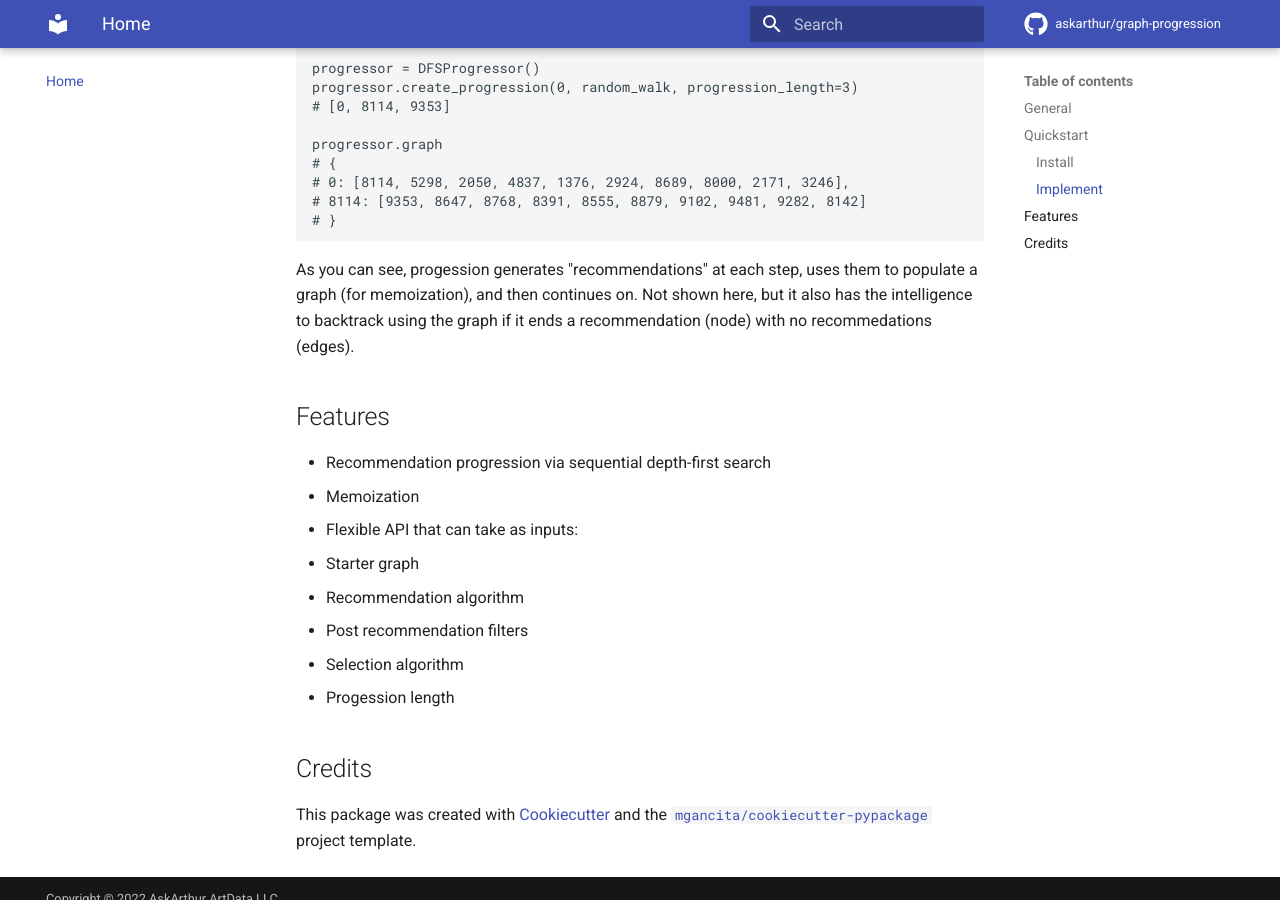
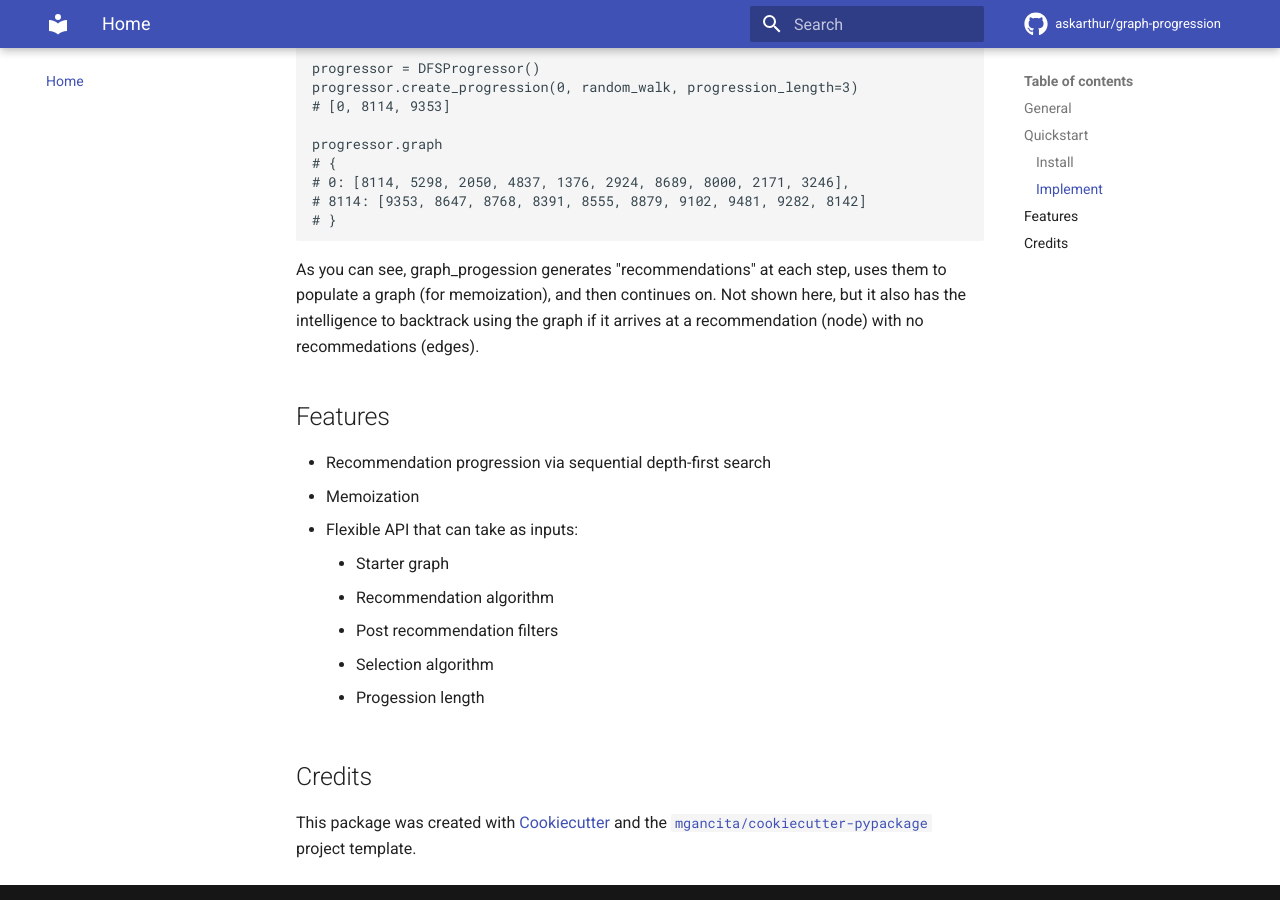
Before and after one commit to askarthur/graph-progression, an MkDocs documentation site: the page built from docs/index.md, in a window 1280 px wide and 900 px high, scrolled down 827 px. Built offline with MkDocs 1.6.1 and Material for MkDocs 9.7.7, drawn with Linux system fonts in a browser that asks for light colours; comment, search, counter and statistics services are not loaded.

Commit message:
Update docs

````diff
--- a/docs/index.md
+++ b/docs/index.md
@@ -33,18 +33,18 @@ progressor.graph
 # }
 ```
 
-As you can see, progession generates "recommendations" at each step, uses them to populate a graph (for memoization), and then continues on. Not shown here, but it also has the intelligence to backtrack using the graph if it ends a recommendation (node) with no recommedations (edges).
+As you can see, graph_progession generates "recommendations" at each step, uses them to populate a graph (for memoization), and then continues on. Not shown here, but it also has the intelligence to backtrack using the graph if it arrives at a recommendation (node) with no recommedations (edges).
 
 ## Features
 
 - Recommendation progression via sequential depth-first search
 - Memoization
 - Flexible API that can take as inputs:
-  - Starter graph
-  - Recommendation algorithm
-  - Post recommendation filters
-  - Selection algorithm
-  - Progession length
+    - Starter graph
+    - Recommendation algorithm
+    - Post recommendation filters
+    - Selection algorithm
+    - Progession length
 
 ## Credits
 
````
